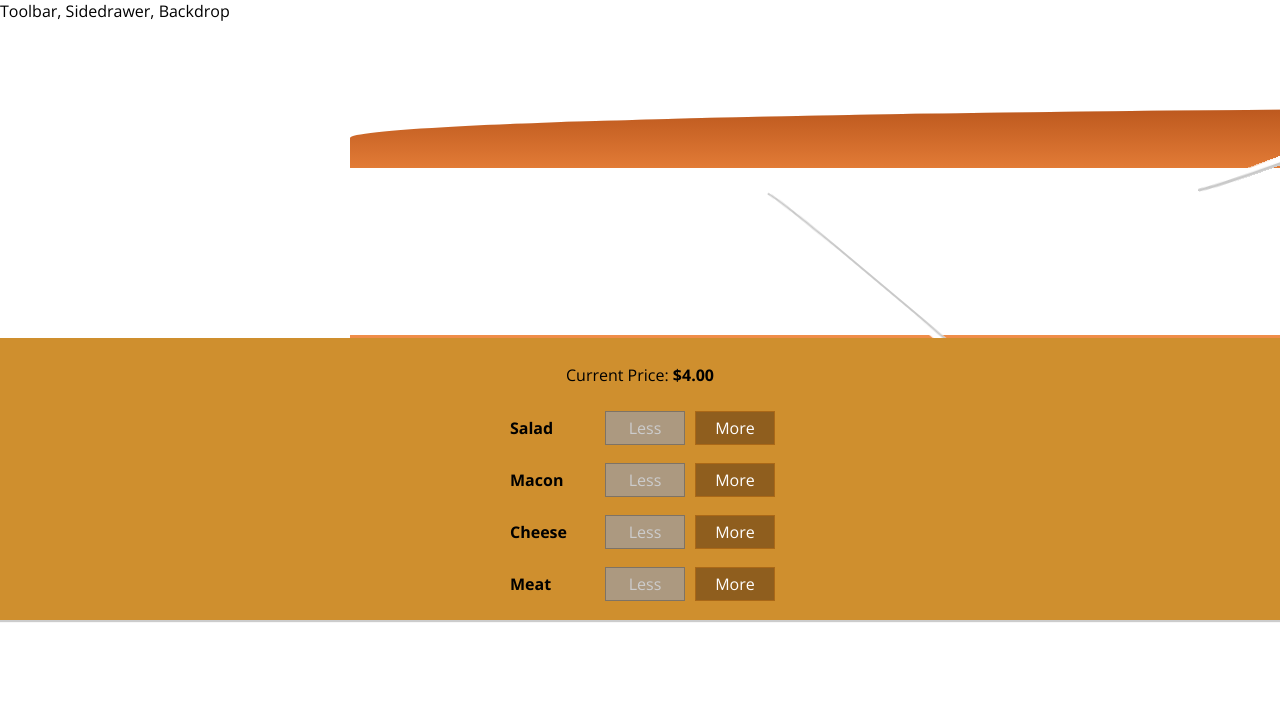
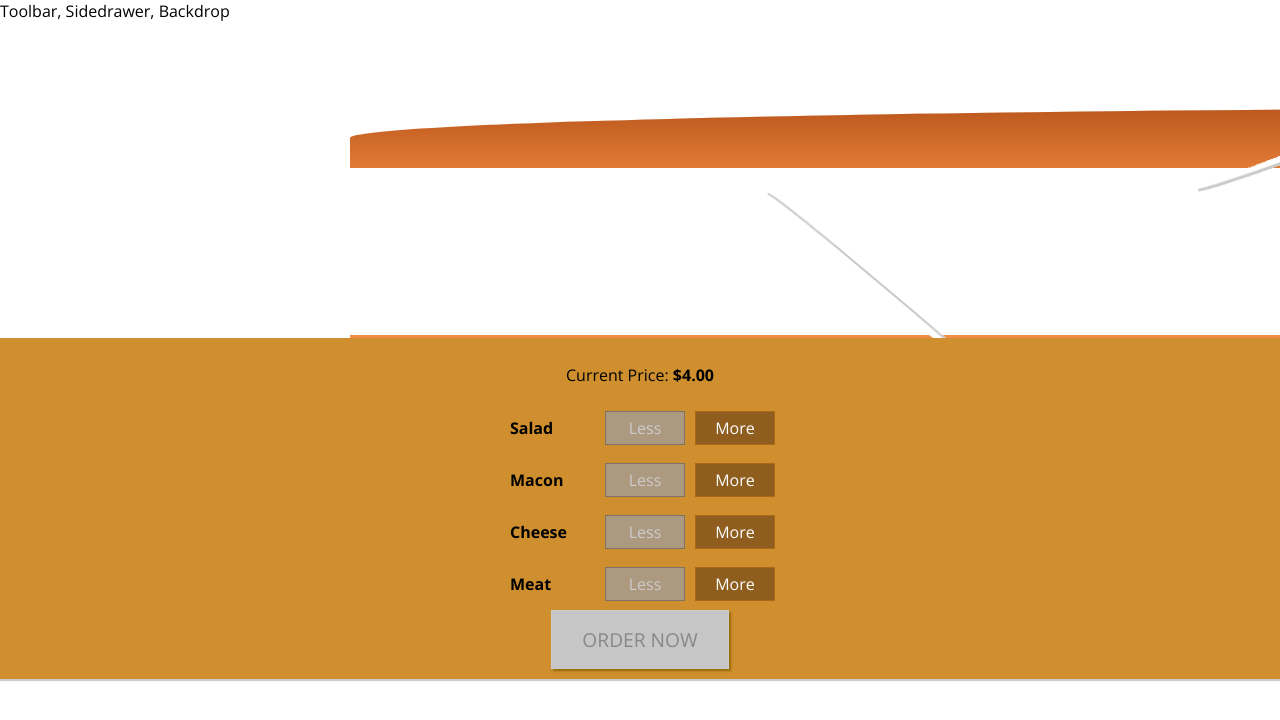
Before and after one commit to DuncanMoyo/burger-builder, a React app: page / in a window 1280 px wide. Shown: the top 720 px of the page. Built offline with nearby package versions, Linux system fonts and the light colour scheme.

Commit message:
adding the order button

```diff
--- a/src/components/Burger/BuildControls/BuildControls.js
+++ b/src/components/Burger/BuildControls/BuildControls.js
@@ -22,6 +22,7 @@ const BuildControls = (props) => {
           disabled={props.disabled[ctrl.type]}
         />
       ))}
+      <button class={classes.OrderButton} disabled={!props.purchasable}>ORDER NOW</button>
     </div>
   );
 };
--- a/src/components/Burger/BuildControls/BuildControls.module.css
+++ b/src/components/Burger/BuildControls/BuildControls.module.css
@@ -8,3 +8,44 @@
   margin: auto;
   padding: 10px 0;
 }
+
+.OrderButton {
+  background-color: #DAD735;
+  outline: none;
+  cursor: pointer;
+  border: 1px solid #966909;
+  color: #966909;
+  font-family: inherit;
+  font-size: 1.2em;
+  padding: 15px 30px;
+  box-shadow: 2px 2px 2px #966909;
+}
+
+.OrderButton:hover, .OrderButton:active {
+  background-color: #A0DB41;
+  border: 1px solid #966909;
+  color: #966909;
+}
+
+.OrderButton:disabled {
+  background-color: #C7C6C6;
+  cursor: not-allowed;
+  border: 1px solid #ccc;
+  color: #888888;
+}
+
+.OrderButton:not(:disabled) {
+  animation: enable 0.3s linear;
+}
+
+@keyframes enable {
+  0% {
+      transform: scale(1);
+  }
+  60% {
+      transform: scale(1.1);
+  }
+  100% {
+      transform: scale(1);
+  }
+}
--- a/src/containers/BurgerBuilder/BurgerBuilder.js
+++ b/src/containers/BurgerBuilder/BurgerBuilder.js
@@ -19,6 +19,18 @@ class BurgerBuilder extends Component {
       macon: 0,
     },
     totalPrice: 4,
+    purchasable: false
+  };
+
+  updatePurchaseState (ingredients) {
+    const sum = Object.keys(ingredients)
+      .map(igKey => {
+        return ingredients[igKey];
+      })
+      .reduce((sum, el) => {
+        return sum + el;
+      }, 0);
+    this.setState({purchasable: sum > 0});
   };
 
   addIngredientHandler = (type) => {
@@ -32,6 +44,7 @@ class BurgerBuilder extends Component {
     const oldPrice = this.state.totalPrice;
     const newPrice = oldPrice + priceAddition;
     this.setState({ totalPrice: newPrice, ingredients: updatedIngredients });
+    this.updatePurchaseState(updatedIngredients);
   };
 
   removeIngredientHandler = (type) => {
@@ -48,6 +61,7 @@ class BurgerBuilder extends Component {
     const oldPrice = this.state.totalPrice;
     const newPrice = oldPrice - priceDeduction;
     this.setState({ totalPrice: newPrice, ingredients: updatedIngredients });
+    this.updatePurchaseState(updatedIngredients);
   };
 
   render() {
@@ -67,6 +81,7 @@ class BurgerBuilder extends Component {
           ingredientRemoved={this.removeIngredientHandler}
           disabled={disabledInfo}
           price={this.state.totalPrice}
+          purchasable={this.state.purchasable}
         />
       </Aux>
     );
```
